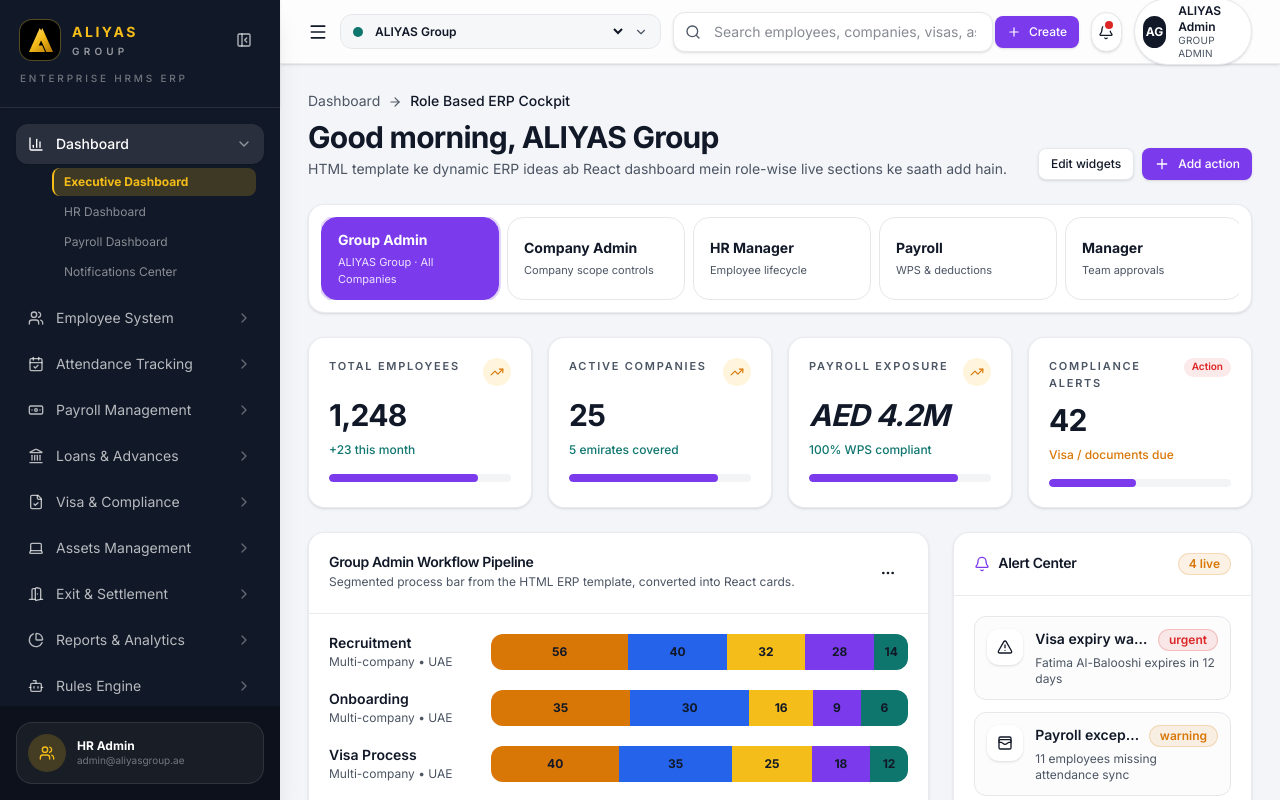
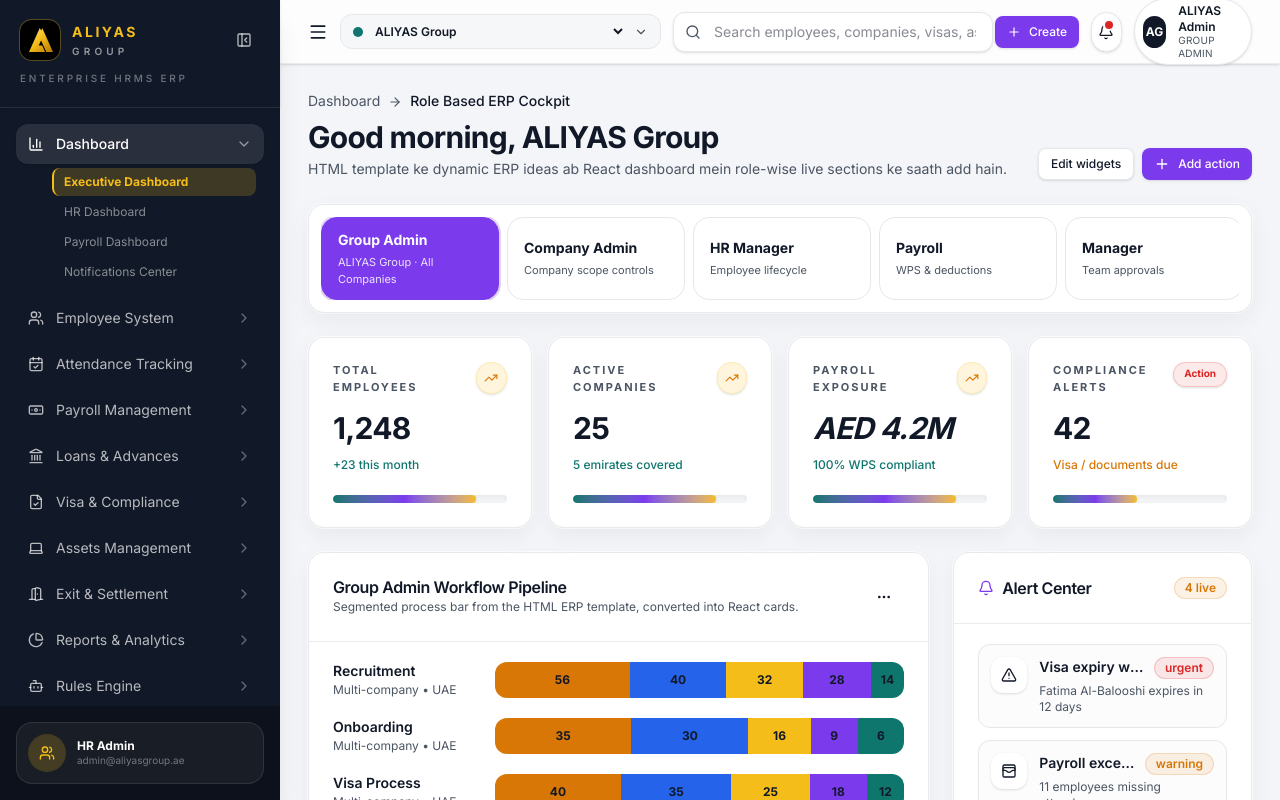
Before and after one commit to emrantims/HRMS, a React (Vite) app: page / in a window 1280 px wide. Built offline with nearby package versions, Linux system fonts and the light colour scheme.

Commit message:
Refine cards with Untitled-style soft depth

```diff
--- a/src/components/ui/Card.tsx
+++ b/src/components/ui/Card.tsx
@@ -7,30 +7,33 @@ interface CardProps extends React.HTMLAttributes<HTMLDivElement> {}
 export function Card({ className, ...props }: CardProps) {
   return (
     <div
-      className={cn("rounded-2xl border border-border/80 bg-surface text-surface-foreground shadow-sm transition-shadow duration-200", className)}
+      className={cn(
+        "rounded-2xl border border-border/90 bg-surface text-surface-foreground shadow-[0_1px_2px_rgba(16,24,40,0.06),0_8px_24px_rgba(16,24,40,0.05)] ring-1 ring-white/70 transition-all duration-200 hover:shadow-[0_2px_4px_rgba(16,24,40,0.08),0_14px_36px_rgba(16,24,40,0.08)]",
+        className
+      )}
       {...props}
     />
   );
 }
 
 export function CardHeader({ className, ...props }: CardProps) {
-  return <div className={cn("flex flex-col space-y-1.5 p-5", className)} {...props} />;
+  return <div className={cn("flex flex-col space-y-1.5 p-6", className)} {...props} />;
 }
 
 export function CardTitle({ className, ...props }: React.HTMLAttributes<HTMLHeadingElement>) {
-  return <h3 className={cn("text-sm font-semibold leading-none tracking-tight text-primary", className)} {...props} />;
+  return <h3 className={cn("text-base font-semibold leading-none tracking-tight text-primary", className)} {...props} />;
 }
 
 export function CardDescription({ className, ...props }: React.HTMLAttributes<HTMLParagraphElement>) {
-  return <p className={cn("text-sm text-muted-foreground", className)} {...props} />;
+  return <p className={cn("text-sm leading-6 text-muted-foreground", className)} {...props} />;
 }
 
 export function CardContent({ className, ...props }: CardProps) {
-  return <div className={cn("p-5 pt-0", className)} {...props} />;
+  return <div className={cn("p-6 pt-0", className)} {...props} />;
 }
 
 export function CardFooter({ className, ...props }: CardProps) {
-  return <div className={cn("flex items-center p-5 pt-0", className)} {...props} />;
+  return <div className={cn("flex items-center p-6 pt-0", className)} {...props} />;
 }
 
 export function MetricCard({
@@ -47,24 +50,25 @@ export function MetricCard({
   highlight?: boolean;
 }) {
   return (
-    <Card className="group overflow-hidden p-5 hover:shadow-md">
+    <Card className="group relative overflow-hidden p-6">
+      <div className="pointer-events-none absolute inset-x-0 top-0 h-1 bg-gradient-to-r from-gold/80 via-accent/50 to-transparent opacity-0 transition-opacity group-hover:opacity-100" />
       <div className="flex items-start justify-between gap-3">
-        <p className="text-[11px] font-semibold uppercase tracking-[0.16em] text-muted-foreground">{title}</p>
+        <p className="text-[11px] font-bold uppercase tracking-[0.18em] text-muted-foreground">{title}</p>
         {highlight ? (
-          <span className="rounded-full bg-destructive/10 px-2 py-0.5 text-[10px] font-semibold text-destructive">Action</span>
+          <span className="rounded-full border border-destructive/20 bg-destructive/10 px-2.5 py-1 text-[10px] font-bold text-destructive shadow-sm">Action</span>
         ) : (
-          <span className="inline-flex h-7 w-7 items-center justify-center rounded-full bg-gold/15 text-warning">
+          <span className="inline-flex h-8 w-8 items-center justify-center rounded-full border border-gold/20 bg-gold/15 text-warning shadow-sm">
             <TrendingUp className="h-3.5 w-3.5" />
           </span>
         )}
       </div>
-      <div className="mt-3 flex items-end gap-2">
+      <div className="mt-4 flex items-end gap-2">
         <h3 className={cn("text-3xl font-bold tracking-tight text-primary", typeof value === "string" && value.includes("AED") ? "italic" : "")}>{value}</h3>
       </div>
-      {subtext && <div className="mt-2 text-xs text-muted-foreground">{subtext}</div>}
+      {subtext && <div className="mt-2 text-xs leading-5 text-muted-foreground">{subtext}</div>}
       {progress !== undefined && (
-        <div className="mt-4 h-2 w-full overflow-hidden rounded-full bg-muted">
-          <div className="h-full rounded-full bg-accent" style={{ width: `${progress}%` }} />
+        <div className="mt-5 h-2 w-full overflow-hidden rounded-full bg-muted shadow-inner">
+          <div className="h-full rounded-full bg-gradient-to-r from-success via-accent to-gold shadow-sm" style={{ width: `${progress}%` }} />
         </div>
       )}
     </Card>
```
